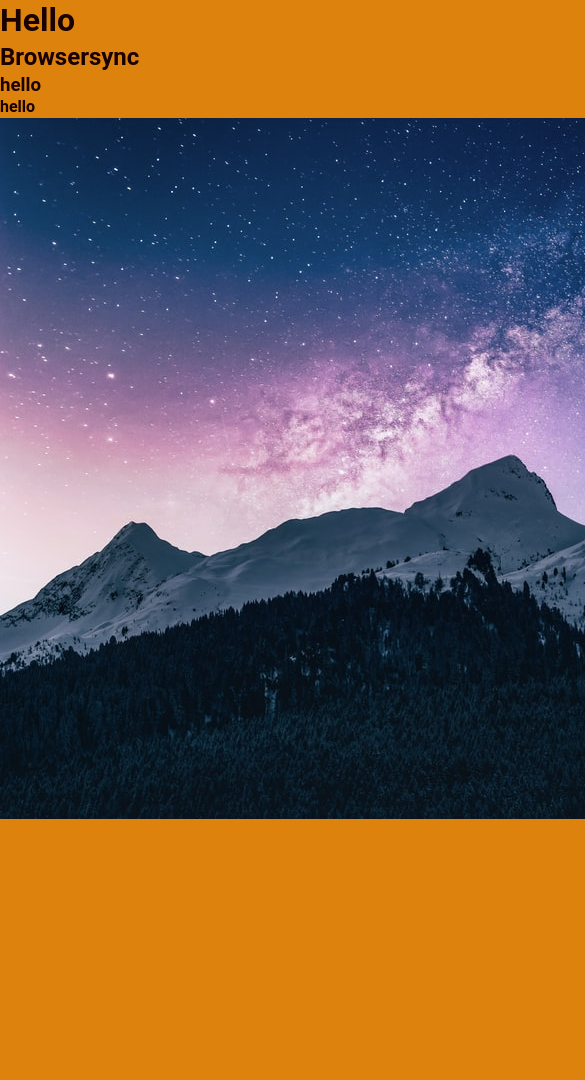
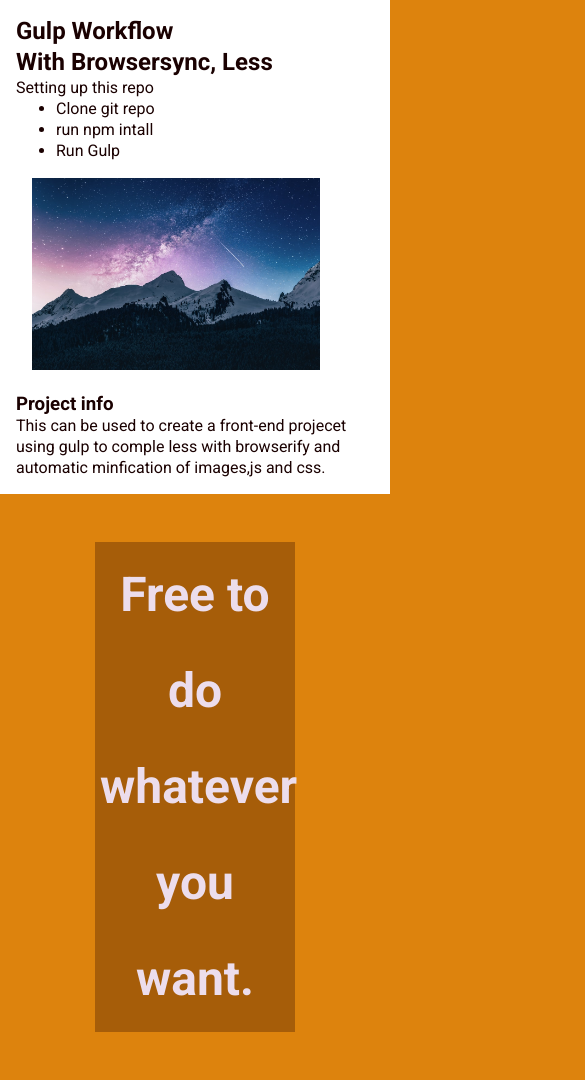
Before and after one commit to AMSteffensen/gulpworkflow, a website: page index.html in a window 390 px wide. Shown: the top 1080 px of the page, 585 px wide, since content can reach past the window. Before the commit the page ends 844 px from the top, so only its background shows below. Drawn offline with nearby package versions, Linux system fonts and the light colour scheme; files that its build step writes are made by us from their sources; files whose address does not match are found by name.

Commit message:
add responsive media queries

```diff
--- a/app/less/main.less
+++ b/app/less/main.less
@@ -1,6 +1,11 @@
 // Variables
 @bg-color: #dd830d;
 @text-color: rgb(26, 1, 1);
+
+// media queries
+@desktop: ~"only screen and (min-width: 960px) and (max-width: 1199px)";
+@tablet: ~"only screen and (min-width: 720px) and (max-width: 959px)";
+@mobile: ~"only screen and (min-width: 320px) and (max-width: 768px)";
 
 * {
     margin: 0;
@@ -26,4 +31,49 @@
 main {
     background-color: white;
     padding: 1em;
+    max-width: 1200px;
+    margin: 0 auto;
+    display: flex;
+    flex-direction: column;
+    @media @desktop {
+        width: 940px;
+        flex-direction: row;
+    }
 }
+
+aside {
+     @media @tablet {
+         display: flex;
+         flex-direction: column;
+     }
+}
+
+img {
+    width: 320px;
+    padding: 1em;
+}
+
+footer {
+    display: flex;
+    justify-content: center;
+    align-content: center;
+    align-items: center;
+
+    p {
+       font-size: 14px;
+       text-align: center;
+        padding: 5px;
+        width: 200px;
+        margin: 1em;
+        line-height: 2em;
+        color: #ecddec;
+        background-color: rgba(36, 3, 3, 0.295);
+        font-weight: bold;
+        font-size: 3em;
+        text-align: center;
+    }
+
+     @media @tablet {
+         width: 768px;
+     }
+}
--- a/index.html
+++ b/index.html
@@ -2,17 +2,44 @@
 <html lang="en">
 <head>
     <meta charset="UTF-8">
-    <meta name="viewport" content="width=device-width, initial-scale=1.0">
+    <meta http-equiv="Content-Type" content="text/html; charset=UTF-8" />
+    <meta name="viewport" content="width=device-width, initial-scale=1, shrink-to-fit=no">
     <meta http-equiv="X-UA-Compatible" content="ie=edge">
-    <title>Noroff workflow</title>
+
+    <title>Gulp Workflow</title>
+
+    <link href="https://fonts.googleapis.com/css?family=Roboto:400,700" rel="stylesheet">
+
     <link rel="stylesheet" type="text/css" href="dist/main.css">
 </head>
 <body>
-    <h1>Hello</h1>
-    <h2>Browsersync</h2>
-    <h3>hello</h3>
-    <h4>hello</h4>
-    <img src="dist/1.jpeg" alt="mountain">
+    <main>
+        <section class="content">
+            <h1>Gulp Workflow</h1>
+            <h2>With Browsersync, Less</h2>
+
+            <p>
+                Setting up this repo
+            </p>
+
+            <ul>
+                <li>Clone git repo</li>
+                <li>run npm intall</li>
+                <li>Run Gulp</li>
+            </ul>
+        </section>
+        <aside>
+             <img src="dist/1.jpeg" alt="mountain">
+            <h3>Project info</h3>
+
+            <p>This can be used to create a front-end projecet using gulp to comple less with browserify and automatic minfication of images,js and css.</p>
+        </aside>
+    </main>
+    <footer>
+       <p>
+        Free to do whatever you want.
+       </p>
+    </footer>
 
     <script src="dist/all.js"></script>
 </body>
```
